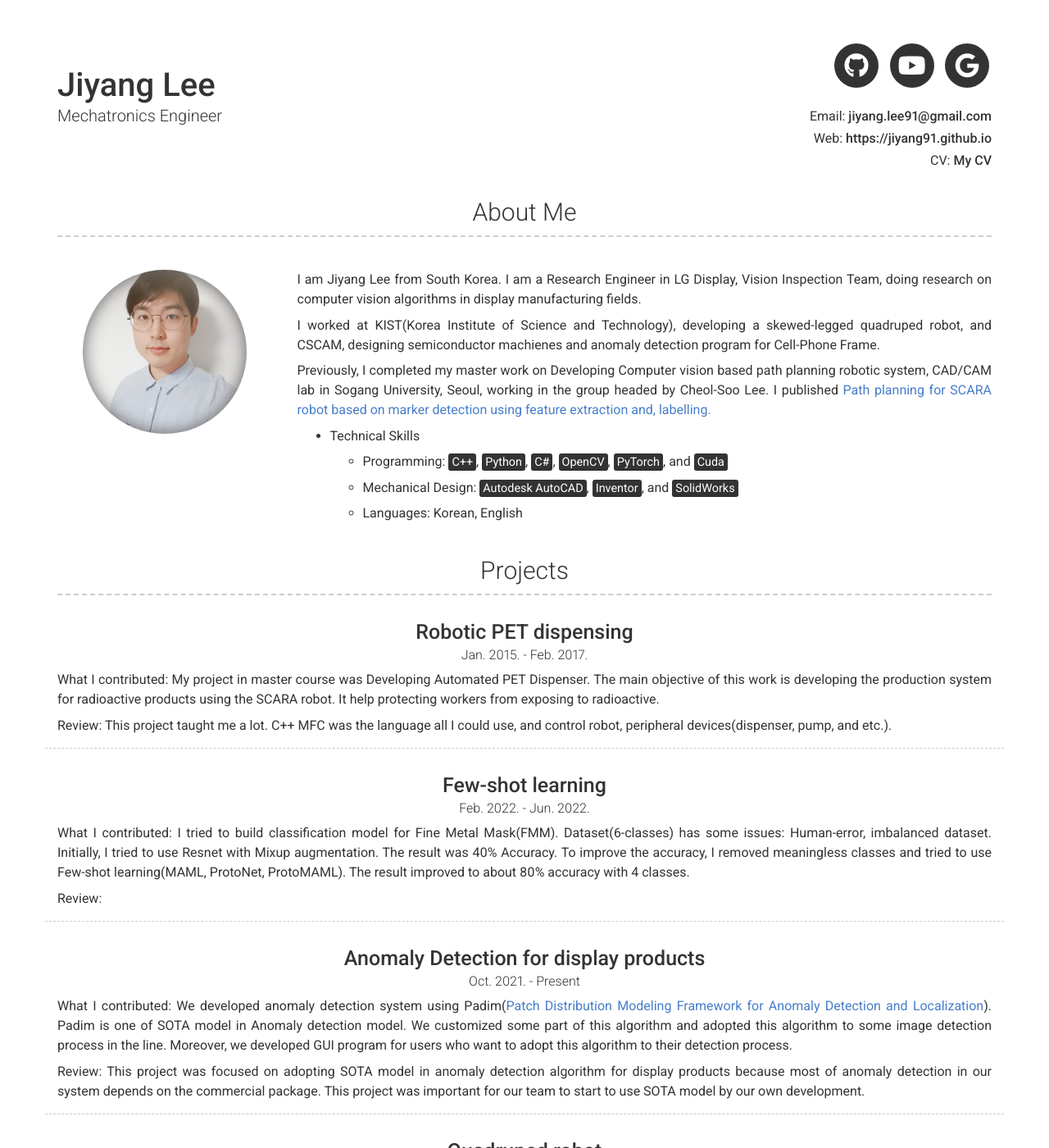
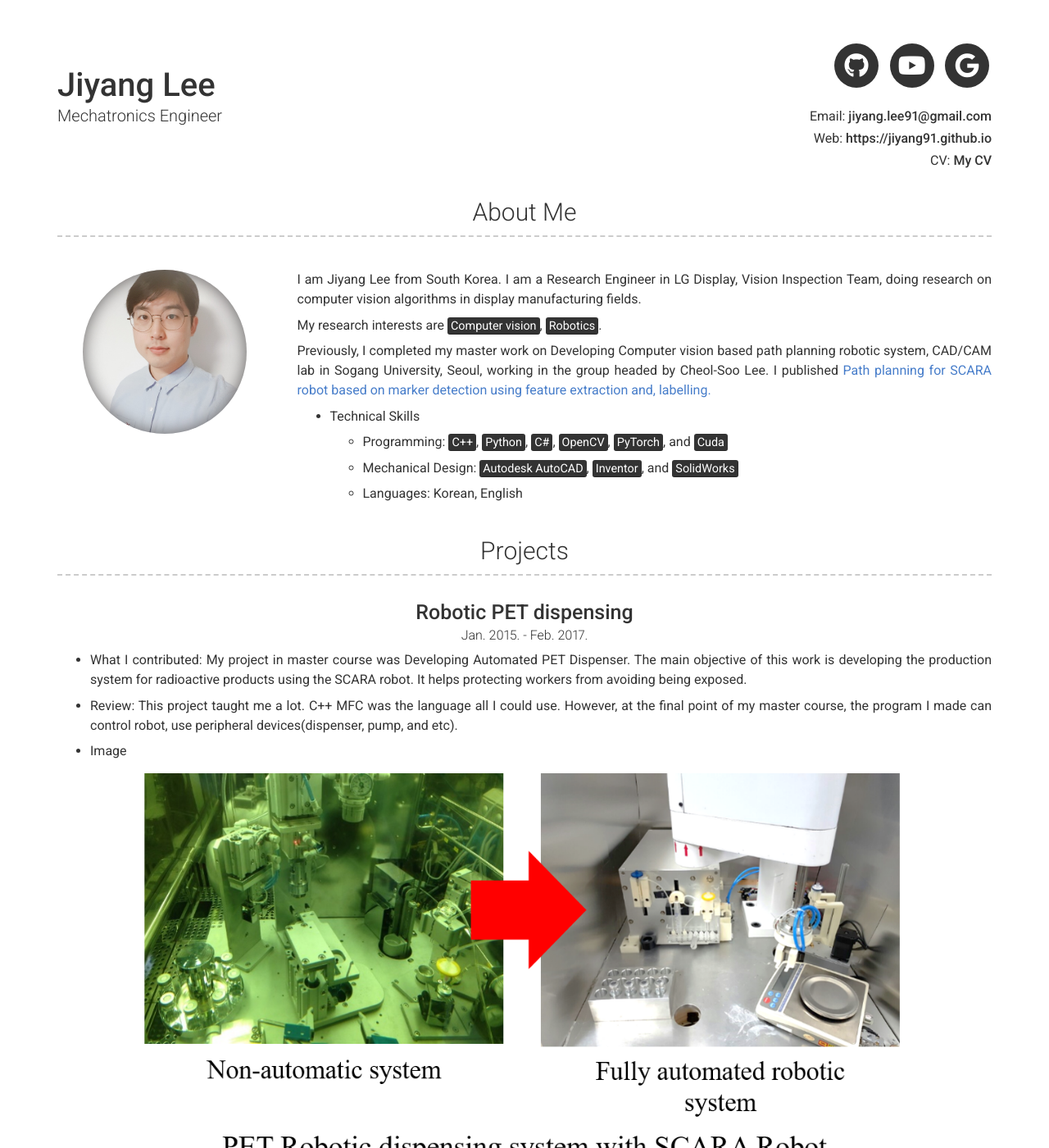
Before and after one commit to jiyang91/jiyang91.github.io, a Jekyll site: the page built from index.md, in a window 1280 px wide and 1400 px high. Shown: the whole window at 82% size. Built offline with Jekyll 4.4.1, drawn with Linux system fonts in a browser that asks for light colours; nearby versions of some CDN libraries; some of the changed text lies outside the part shown.

Commit message:
update 0628

```diff
--- a/_config.yml
+++ b/_config.yml
@@ -39,7 +39,7 @@ about_profile_image: images/jylee.jpg
 about_content: | # this will include new lines to allow paragraphs
   I am Jiyang Lee from South Korea. I am a Research Engineer in LG Display, Vision Inspection Team, doing research on computer vision algorithms in display manufacturing fields.
 
-  I worked at KIST(Korea Institute of Science and Technology), developing a skewed-legged quadruped robot, and CSCAM, designing semiconductor machienes and anomaly detection program for Cell-Phone Frame.
+  My research interests are <mark>Computer vision</mark>, <mark>Robotics</mark>.
 
   Previously, I completed my master work on Developing Computer vision based path planning robotic system, CAD/CAM lab in Sogang University, Seoul, working in the group headed by Cheol-Soo Lee. I published <a href="https://www.tandfonline.com/doi/abs/10.1080/0951192X.2018.1429669">Path planning for SCARA robot based on marker detection using feature extraction and, labelling.</a>
 
@@ -62,11 +62,13 @@ content:
         sub_title:
         caption: Jan. 2015. - Feb. 2017.
         description: |
-          What I contributed: My project in master course was Developing Automated PET Dispenser. The main objective of this work is developing the production system for radioactive products using the SCARA robot. It help protecting workers from exposing to radioactive.
+          - What I contributed: My project in master course was Developing Automated PET Dispenser. The main objective of this work is developing the production system for radioactive products using the SCARA robot. It helps protecting workers from avoiding being exposed.
 
-          Review: This project taught me a lot. C++ MFC was the language all I could use, and  control robot, peripheral devices(dispenser, pump, and etc.).
+          - Review: This project taught me a lot. C++ MFC was the language all I could use. However, at the final point of my master course, the program I made can control robot, use peripheral devices(dispenser, pump, and etc).
 
+          - Image
 
+          ![alt text](./images/Robotic dispensing system.png "Trees")
 
       - layout: top-middle
         title: Few-shot learning
@@ -74,9 +76,11 @@ content:
         caption: Feb. 2022. - Jun. 2022.
         border: weak
         description: |
-          What I contributed: I tried to build classification model for Fine Metal Mask(FMM). Dataset(6-classes) has some issues: Human-error, imbalanced dataset. Initially, I tried to use Resnet with Mixup augmentation. The result was 40% Accuracy. To improve the accuracy, I removed meaningless classes and tried to use Few-shot learning(MAML, ProtoNet, ProtoMAML). The result improved to about 80% accuracy with 4 classes.
+          - What I contributed: I tried to build classification model for Fine Metal Mask(FMM), used for depositing organic materials for OLED on the substrate. Dataset(6-classes) has some issues: Human-error, imbalanced dataset. Initially, I tried to use Resnet with Mixup augmentation. The result was 40% Accuracy. To improve the accuracy, I removed meaningless classes and tried to use Few-shot learning(MAML, ProtoNet, ProtoMAML). The result improved to about 80% accuracy with 4 classes.
 
-          Review:
+          - Review:
+
+
 
       - layout: top-middle
         title: Anomaly Detection for display products
```
